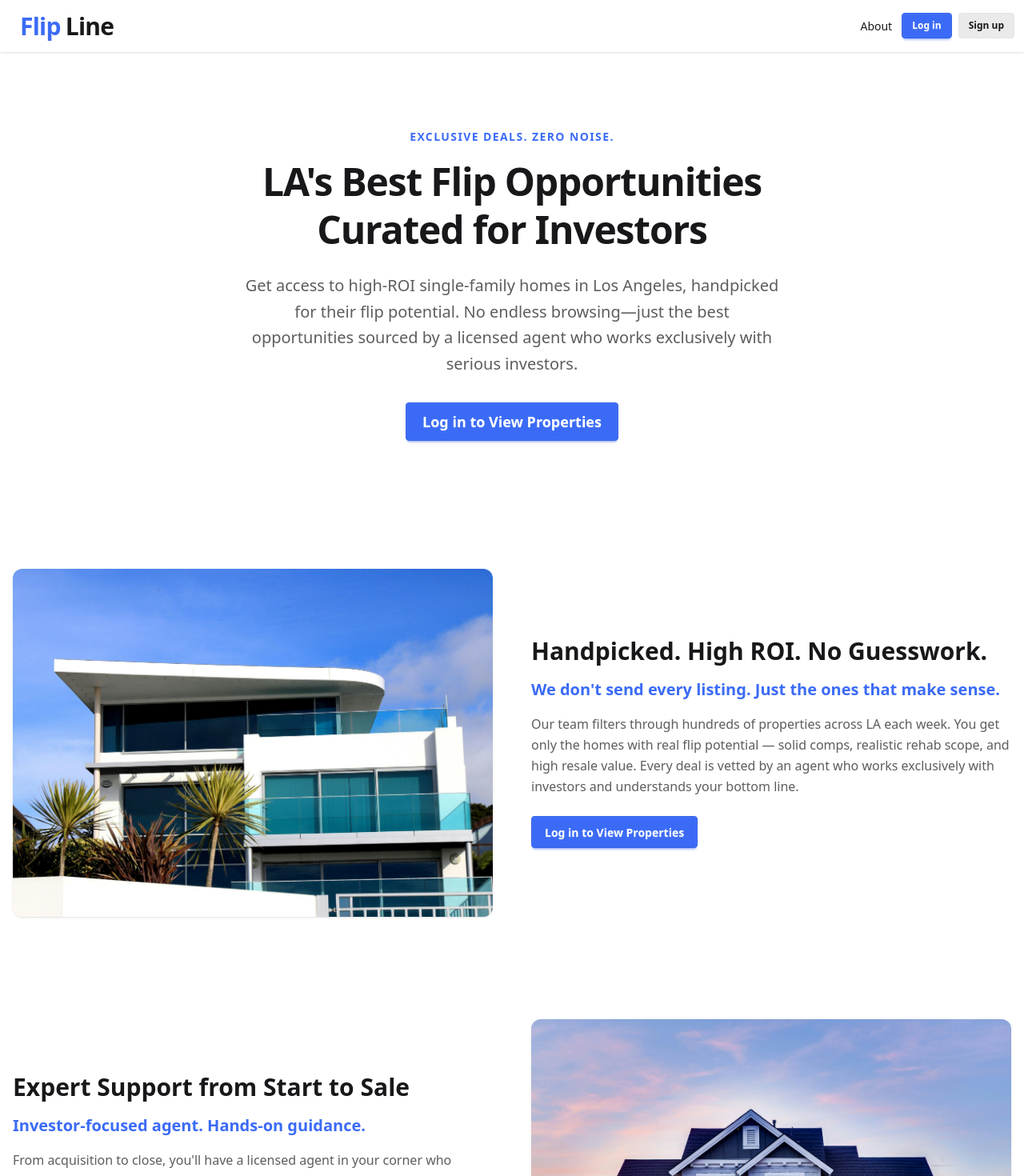
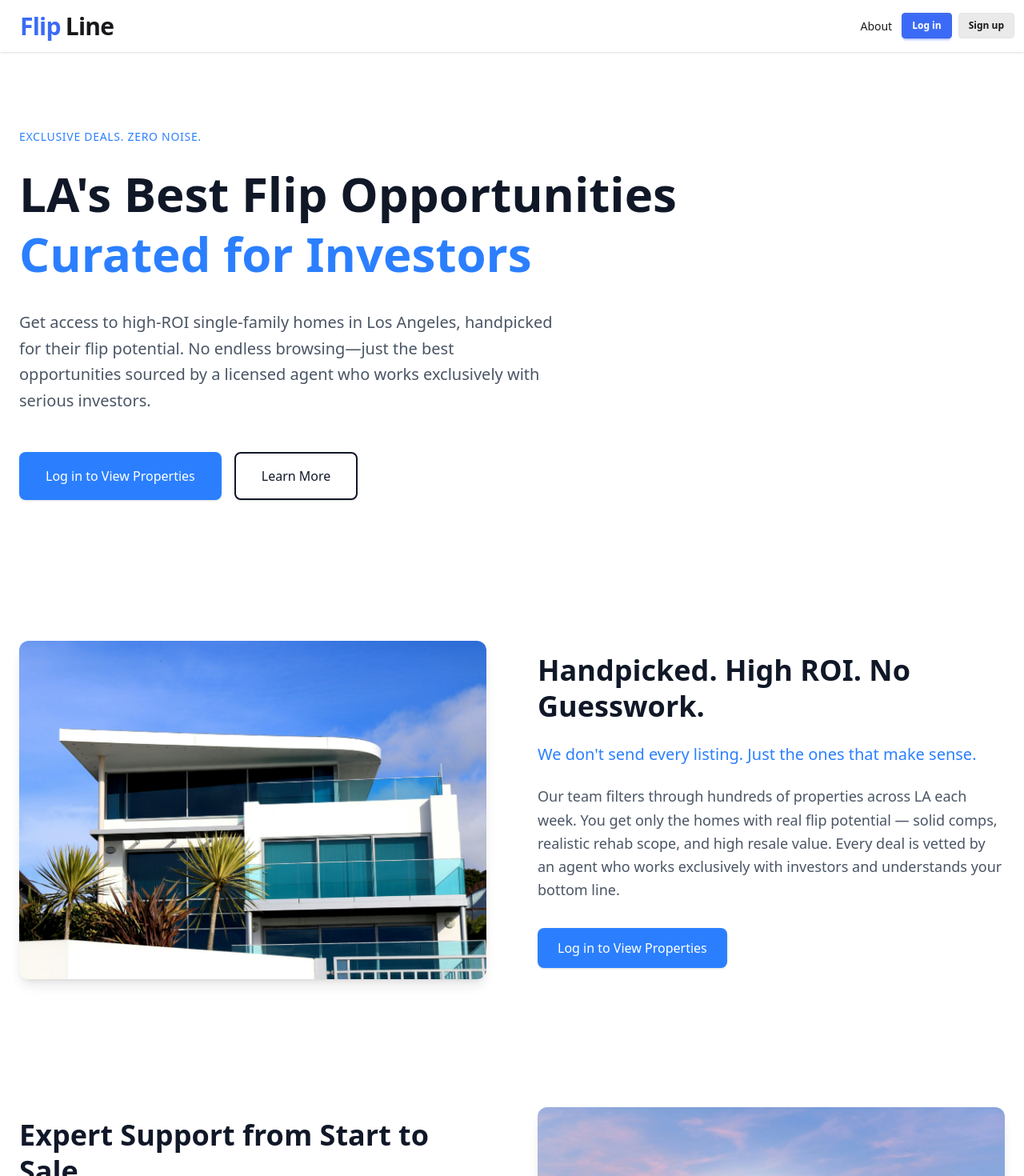
Before and after one commit to spockb/flipline-frontend, a React (Vite) app: page / in a window 1280 px wide. Shown: the top 1470 px of the page at 80% size. Built offline with nearby package versions, Linux system fonts and the light colour scheme; no server answers.

Commit message:
feat: redesign home page and components

```diff
--- a/app/components/CTA.jsx
+++ b/app/components/CTA.jsx
@@ -1,20 +1,29 @@
 const CTA = () => {
   return (
-    <section className="w-full bg-primary py-16 px-4">
-      <div className="container mx-auto text-center">
-        <h2 className="mb-4 text-3xl font-bold text-primary-content">
+    <section className="w-full bg-gradient-to-br from-blue-500 to-blue-600 py-20 relative overflow-hidden">
+      {/* Background overlay for better text readability */}
+      <div className="absolute inset-0 bg-gray-900/20"></div>
+
+      <div className="max-w-7xl mx-auto px-6 text-center relative z-10">
+        <h2 className="mb-6 text-3xl font-bold leading-tight text-white md:text-4xl">
           Ready to Start Investing?
         </h2>
-        <p className="mb-8 max-w-2xl mx-auto text-primary-content/80">
+        <p className="mb-12 max-w-2xl mx-auto text-lg leading-relaxed text-white/90 md:text-xl">
           Join our community of successful investors and get access to curated,
           high-potential flip opportunities in Los Angeles.
         </p>
         <div className="flex flex-col sm:flex-row gap-4 justify-center">
           <a
             href="/signup"
-            className="btn btn-outline btn-lg text-primary-content border-primary-content hover:bg-primary-content hover:text-primary"
+            className="inline-flex items-center justify-center px-8 py-4 text-base font-medium text-blue-600 bg-white border border-transparent rounded-lg shadow-sm hover:bg-gray-50 focus:outline-none focus:ring-2 focus:ring-offset-2 focus:ring-white transition-all duration-300"
           >
             Sign Up Today
+          </a>
+          <a
+            href="/about"
+            className="inline-flex items-center justify-center px-8 py-4 text-base font-medium text-white bg-transparent border-2 border-white rounded-lg shadow-sm hover:bg-white hover:text-blue-600 focus:outline-none focus:ring-2 focus:ring-offset-2 focus:ring-white transition-all duration-300"
+          >
+            Learn More
           </a>
         </div>
       </div>
--- a/app/components/Hero.jsx
+++ b/app/components/Hero.jsx
@@ -5,32 +5,40 @@ const Hero = () => {
   const { user } = useAuth();
 
   return (
-    <section>
-      <div className="max-w-6xl px-6 py-24 mx-auto text-center">
-        <p className="mb-4 text-sm font-semibold tracking-widest uppercase text-primary">
+    <section className="bg-white">
+      <div className="max-w-7xl mx-auto px-6 py-24">
+        <div className="max-w-4xl">
+          <p className="mb-6 text-sm font-medium tracking-wider uppercase text-blue-500">
             Exclusive Deals. Zero Noise.
           </p>
 
-        <h1 className="mb-6 text-3xl font-bold leading-tight tracking-tight text-base-content md:text-5xl">
+          <h1 className="mb-8 text-4xl font-bold leading-tight text-gray-900 md:text-6xl">
             LA's Best Flip Opportunities
             <br />
-          Curated for Investors
+            <span className="text-blue-500">Curated for Investors</span>
           </h1>
 
-        <p className="max-w-2xl mx-auto mb-8 text-base text-base-content/70 md:text-xl md:leading-relaxed">
-          Get access to high-ROI single-family homes in Los Angeles, handpicked
-          for their flip potential. No endless browsing—just the best
-          opportunities sourced by a licensed agent who works exclusively with
-          serious investors.
+          <p className="mb-12 max-w-2xl text-lg leading-relaxed text-gray-600 md:text-xl">
+            Get access to high-ROI single-family homes in Los Angeles,
+            handpicked for their flip potential. No endless browsing—just the
+            best opportunities sourced by a licensed agent who works exclusively
+            with serious investors.
           </p>
 
-        <div className="flex justify-center">
+          <div className="flex flex-col sm:flex-row gap-4">
             <Link
               to={user ? "/properties" : "/login"}
-            className="btn btn-primary btn-lg"
+              className="inline-flex items-center justify-center px-8 py-4 text-base font-medium text-white bg-blue-500 border border-transparent rounded-lg shadow-sm hover:bg-blue-600 focus:outline-none focus:ring-2 focus:ring-offset-2 focus:ring-blue-500 transition-all duration-300"
             >
               {user ? "View Properties" : "Log in to View Properties"}
             </Link>
+            <Link
+              to="/about"
+              className="inline-flex items-center justify-center px-8 py-4 text-base font-medium text-gray-900 bg-white border-2 border-gray-900 rounded-lg shadow-sm hover:bg-gray-900 hover:text-white focus:outline-none focus:ring-2 focus:ring-offset-2 focus:ring-gray-900 transition-all duration-300"
+            >
+              Learn More
+            </Link>
+          </div>
         </div>
       </div>
     </section>
--- a/app/components/SideBySide.jsx
+++ b/app/components/SideBySide.jsx
@@ -12,25 +12,29 @@ const SideBySide = ({
   backgroundClass = "bg-base-100",
 }) => {
   return (
-    <section className={`w-full ${backgroundClass} py-16 px-4`}>
+    <section className={`w-full ${backgroundClass} py-20`}>
+      <div className="max-w-7xl mx-auto px-6">
         <div
-        className={`container mx-auto flex flex-col-reverse items-center gap-12 md:flex-row ${
+          className={`flex flex-col-reverse items-center gap-16 md:flex-row ${
             reverse ? "md:flex-row-reverse" : ""
           }`}
         >
           {/* Text */}
-        <div className="w-full text-center md:w-1/2 md:text-left">
-          <h2 className="mb-4 text-3xl font-bold text-base-content">
+          <div className="w-full md:w-1/2">
+            <h2 className="mb-6 text-3xl font-bold leading-tight text-gray-900 md:text-4xl">
               {heading}
             </h2>
             {subheading && (
-            <h3 className="mb-4 text-xl font-semibold text-primary">
+              <h3 className="mb-6 text-xl font-medium text-blue-500">
                 {subheading}
               </h3>
             )}
-          <p className="mb-6 leading-relaxed text-base-content/70">{body}</p>
+            <p className="mb-8 text-lg leading-relaxed text-gray-600">{body}</p>
             {ctaText && ctaLink && (
-            <Link to={ctaLink} className="btn btn-primary">
+              <Link
+                to={ctaLink}
+                className="inline-flex items-center justify-center px-6 py-3 text-base font-medium text-white bg-blue-500 border border-transparent rounded-lg shadow-sm hover:bg-blue-600 focus:outline-none focus:ring-2 focus:ring-offset-2 focus:ring-blue-500 transition-all duration-300"
+              >
                 {ctaText}
               </Link>
             )}
@@ -38,11 +42,14 @@ const SideBySide = ({
 
           {/* Image */}
           <div className="w-full md:w-1/2">
+            <div className="overflow-hidden rounded-xl shadow-lg">
               <img
                 src={imageSrc}
                 alt={imageAlt || heading}
-            className="w-full h-auto shadow rounded-xl"
+                className="w-full h-auto transition-all duration-300 hover:shadow-xl"
               />
+            </div>
+          </div>
         </div>
       </div>
     </section>
```
Also changed, not shown: app/index.css (+0 -28 lines). Lines whose indentation alone changed are shown as unchanged.
